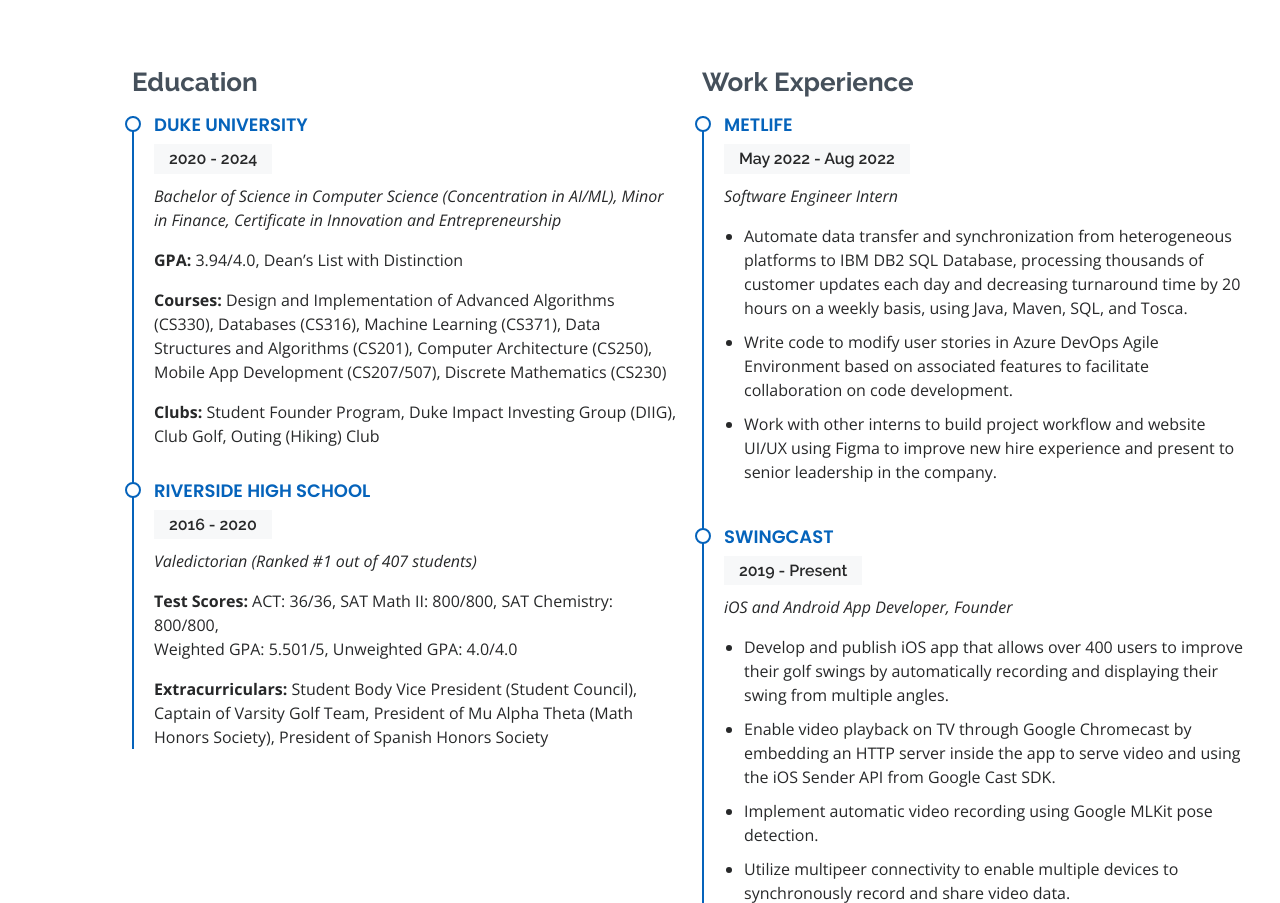
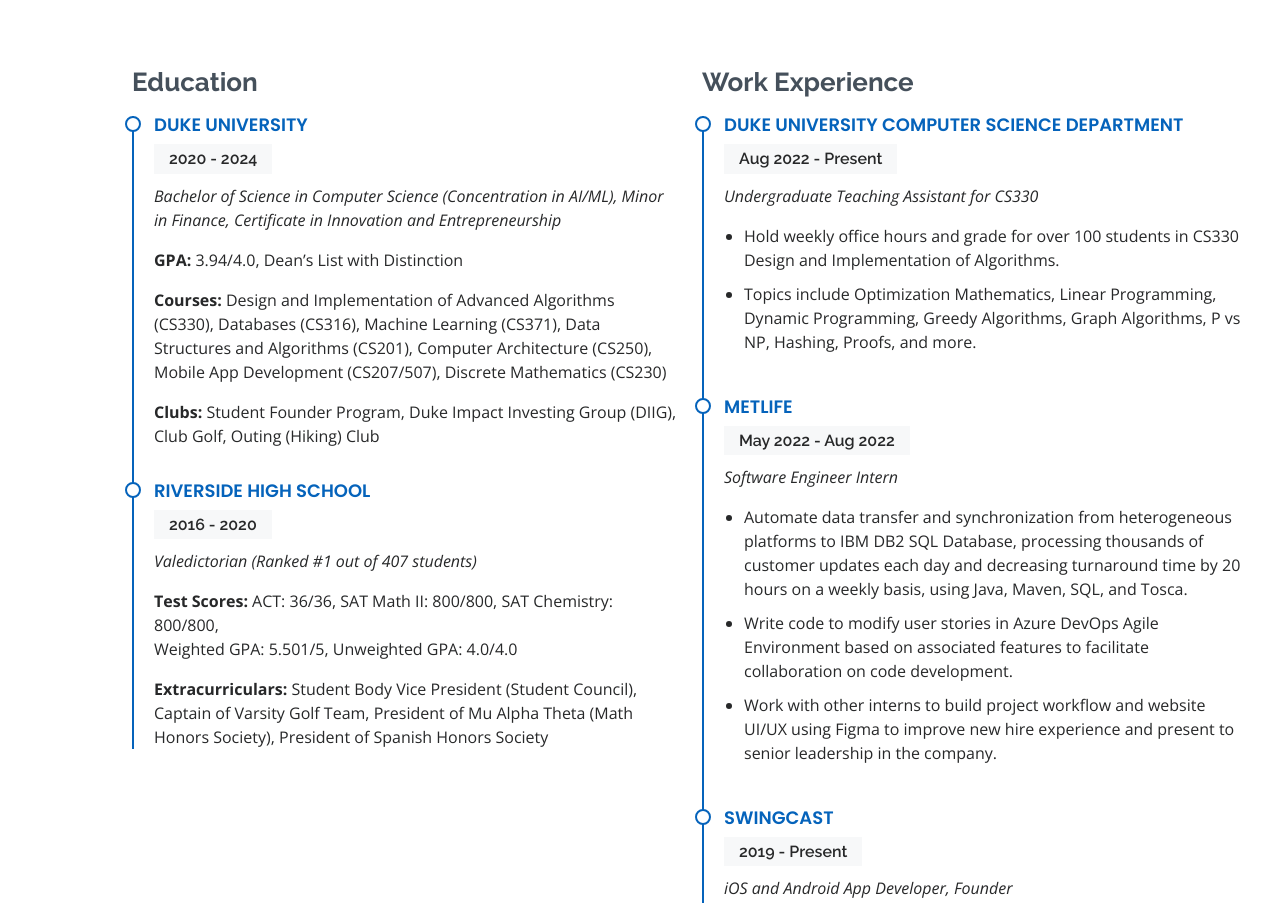
Before and after one commit to jxz72/jeffreyxzhou.com-v2, a plain HTML site: page index.html in a window 1280 px wide. Shown: the part 2484-3387 px from the top of the page. Drawn offline with nearby package versions, Linux system fonts and the light colour scheme.

Commit message:
updated TA experience

```diff
--- a/index.html
+++ b/index.html
@@ -220,6 +220,15 @@
             <div class="col-lg-6">
               <h3 class="resume-title">Work Experience</h3>
               <div class="resume-item">
+                <h4>Duke University Computer Science Department</h4>
+                <h5>Aug 2022 - Present</h5>
+                <p><em>Undergraduate Teaching Assistant for CS330</em></p>
+                <ul>
+                  <li>Hold weekly office hours and grade for over 100 students in CS330 Design and Implementation of Algorithms.</li>
+                  <li>Topics include Optimization Mathematics, Linear Programming, Dynamic Programming, Greedy Algorithms, Graph Algorithms, P vs NP, Hashing, Proofs, and more. </li>
+                </ul>
+              </div>
+              <div class="resume-item">
                 <h4>MetLife</h4>
                 <h5>May 2022 - Aug 2022</h5>
                 <p><em>Software Engineer Intern </em></p>
@@ -286,6 +295,9 @@
               <h5>Swift</h5>
               <h5>Kotlin </h5>
               <h5>Dart</h5>
+              <h5>Ruby on Rails</h5>
+              <h5>Phoenix</h5>
+              <h5>Elixir</h5>
               <h5>JavaScript</h5>
               <h5>HTML</h5>
               <h5>XML</h5>
```
